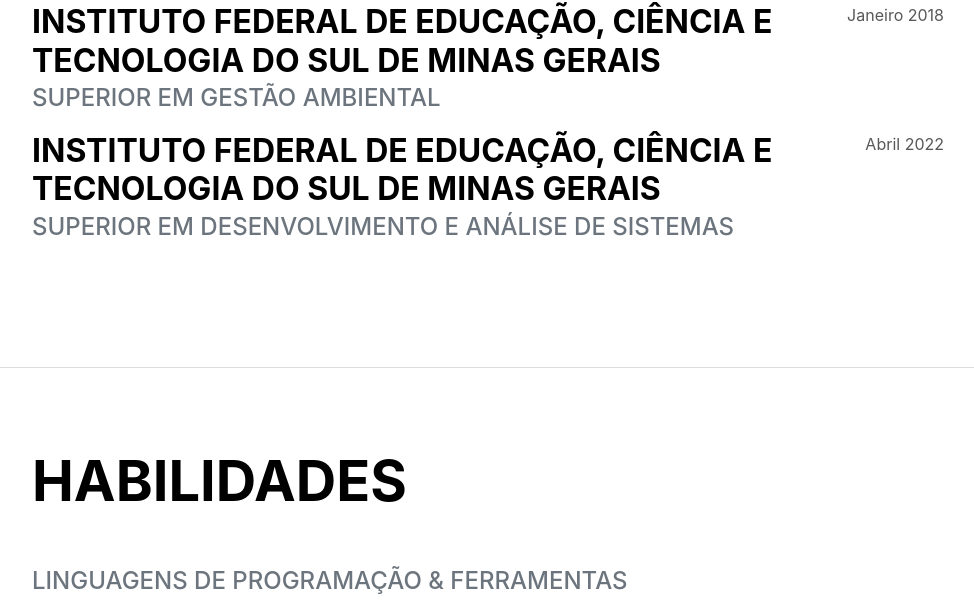
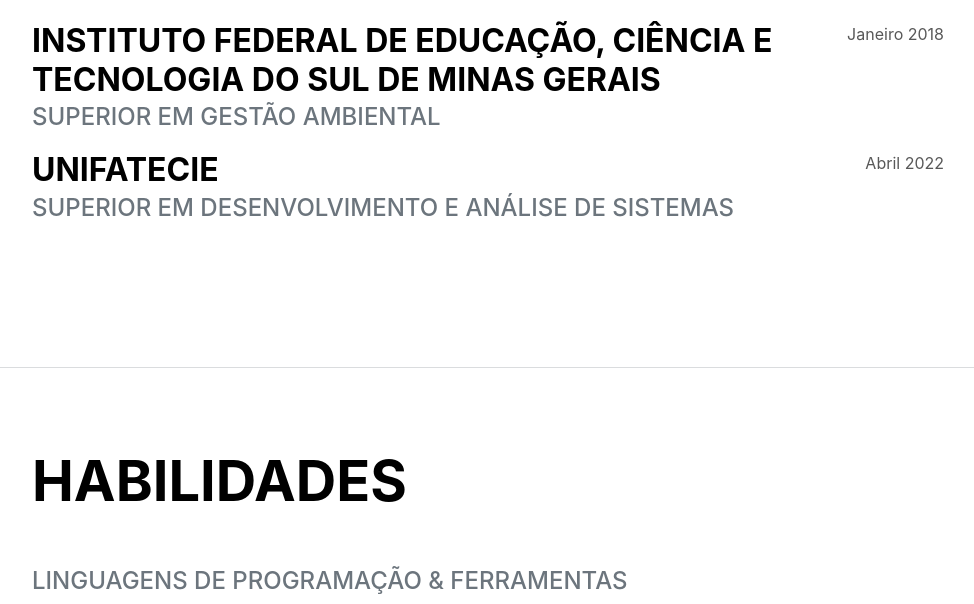
Before and after one commit to gabrielkleinif/gabrielkleinif.github.io, a plain HTML site: page index.html in a window 1280 px wide. Shown: the part 2248-2852 px from the top of the page, without its empty margins (288-1262 px from the left). Drawn offline with nearby package versions, Linux system fonts and the light colour scheme; a web font is replaced by a local one.

Commit message:
Update index.html

```diff
--- a/index.html
+++ b/index.html
@@ -118,7 +118,7 @@
                     </div>
                        <div class="d-flex flex-column flex-md-row justify-content-between">
                         <div class="flex-grow-1">
-                            <h3 class="mb-0">Instituto Federal de Educação, Ciência e Tecnologia do Sul de Minas Gerais</h3>
+                            <h3 class="mb-0">UNIFATECIE</h3>
                             <div class="subheading mb-3">Superior em Desenvolvimento e Análise de Sistemas</div>
                             <p></p>
                         </div>
```
